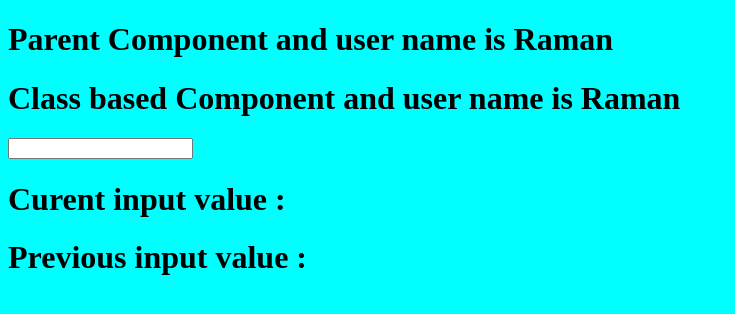
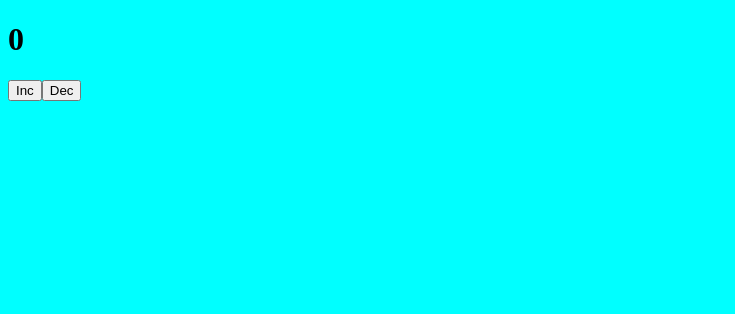
Before and after one commit to MayankKumar-Oodles/Today-Poc, a React (Vite) app: page / in a window 1280 px wide. Shown: the top 314 px of the page, without its empty margins (0-735 px from the left). Built offline with nearby package versions, Linux system fonts and the light colour scheme.

Commit message:
useReducer hook

```diff
--- a/src/App.jsx
+++ b/src/App.jsx
@@ -9,6 +9,7 @@ import Counter from "./functionalbased/Counter";
 import Parent from "./functionalbased/Parent";
 import Child from "./functionalbased/Child";
 import Input from "./functionalbased/Input";
+import UseReducer from "./functionalbased/UseReducer";
  class App extends Component{
           constructor(props){
             super(props);
@@ -25,8 +26,9 @@ import Input from "./functionalbased/Input";
                  {/* <Timer/>
                  <Counter/> */}
                  {/* <Component1/> */}
-                   <Parent/>
-                   <Input/>
+                   {/* <Parent/>
+                   <Input/> */}
+                   <UseReducer/>
 
 
 
--- /dev/null
+++ b/src/functionalbased/UseReducer.jsx
@@ -0,0 +1,28 @@
+import React from 'react'
+import { useReducer } from 'react'
+
+const reducer =(state,action)=>{
+     if(action.type === "INCREMENT"){
+        return state +1;
+     }
+     if(action.type === "DECREMENT"){
+        return state -1;
+     }
+}
+const UseReducer = () => {
+
+   const [state , dispatch]=useReducer(reducer,0);
+
+
+  return (
+    <div>
+
+          <h1>{state}</h1>
+          <button   onClick={()=>{dispatch({type:"INCREMENT"})}}>Inc</button>
+          <button   onClick={()=>{dispatch({type:"DECREMENT"})}}>Dec</button>
+
+    </div>
+  )
+}
+
+export default UseReducer;
```
